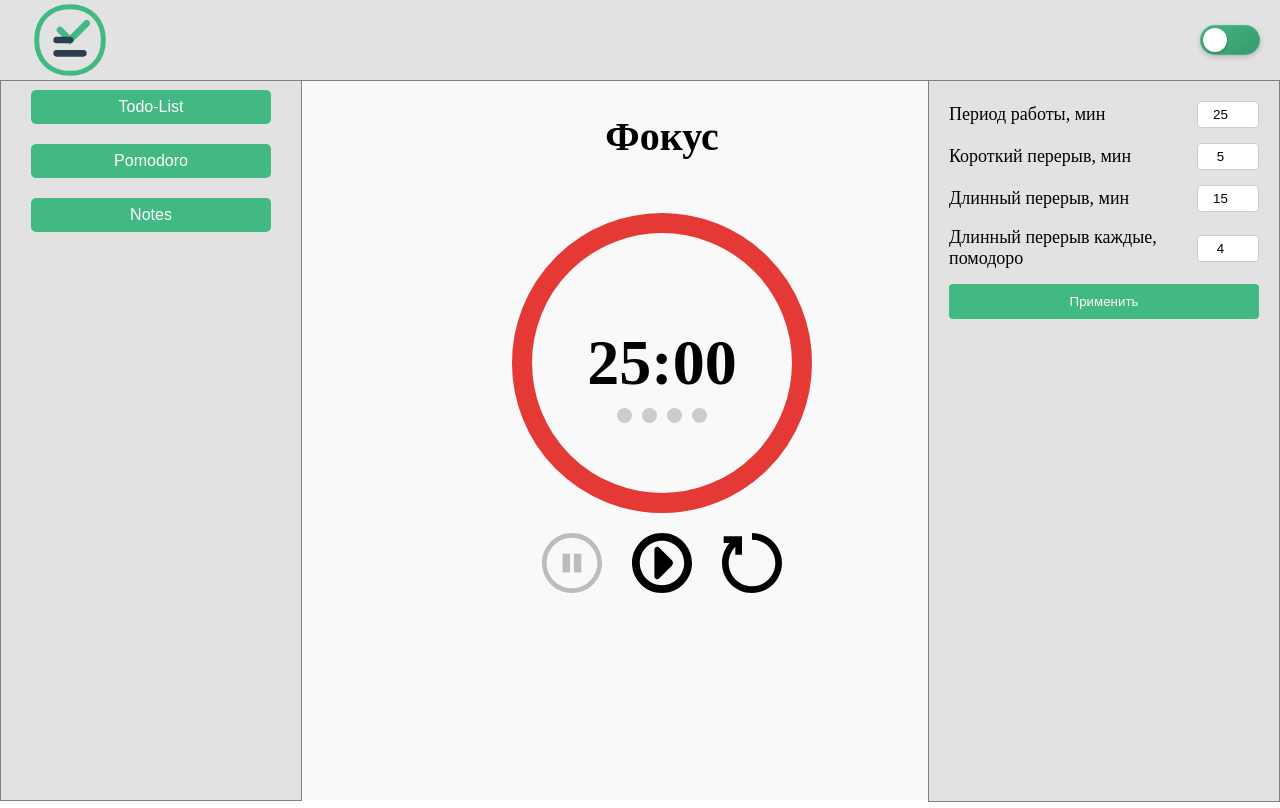
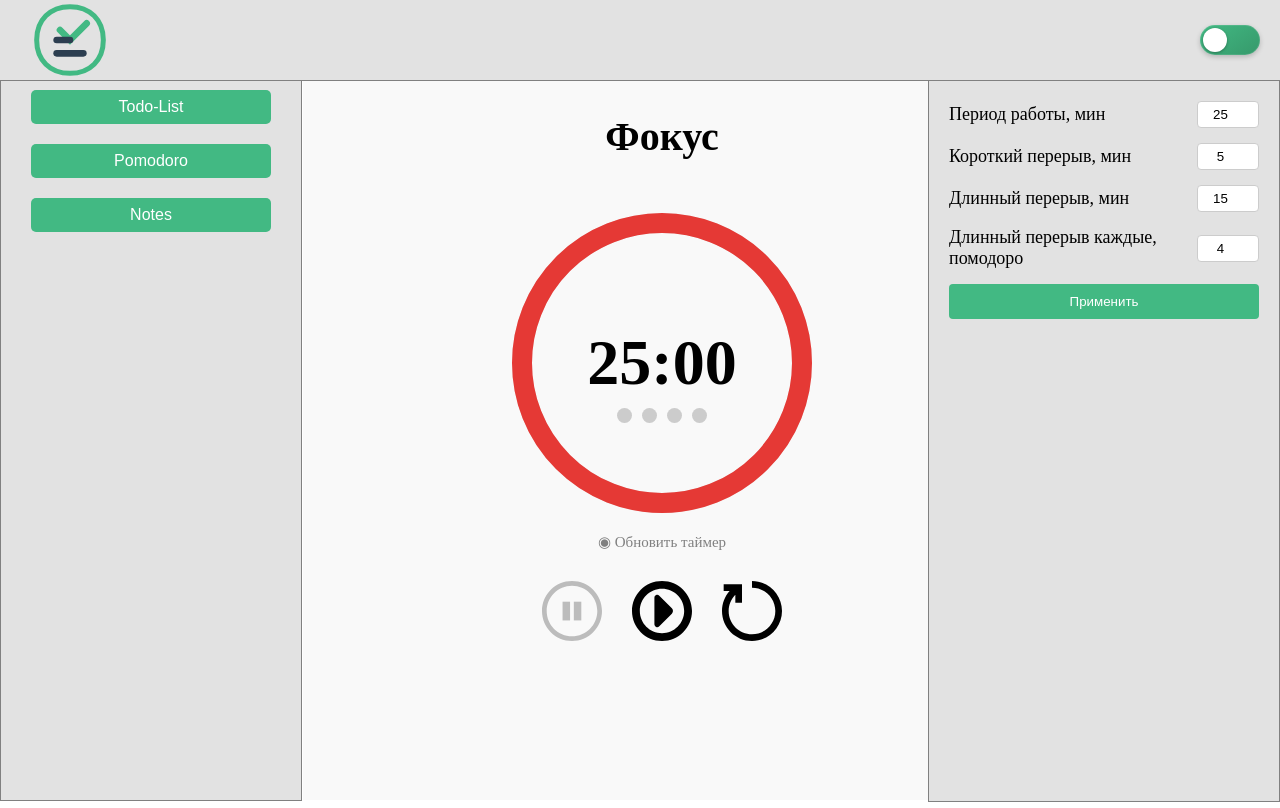
Before and after one commit to DmitryPetrakevich/vue3-Todo-List, a Vue app: page / in a window 1280 px wide. Both pictures are taken after a click on the button "Pomodoro". Built offline with nearby package versions, Linux system fonts and the light colour scheme.

Commit message:
добавил кнопку обновления таймера и переделал логику функции reset

```diff
--- a/src/components/features/pomodoro/PomodoroControls.vue
+++ b/src/components/features/pomodoro/PomodoroControls.vue
@@ -1,5 +1,13 @@
 <template>
     <div class="pomodoro-controls">
+        <span
+        class="pomodoro-controls-reset-timer"
+        @click="store.updateTimer"
+        >
+            ◉ Обновить таймер
+        </span>
+
+        <div class="pomodoro-controls__container">
         <svg fill="currentColor" version="1.1" id="Layer_1" xmlns="http://www.w3.org/2000/svg"
             class="pomodoro-controls-btn" @click="store.pause" :class="{ disabled: !store.isRunning }"
             xmlns:xlink="http://www.w3.org/1999/xlink" width="60px" height="60px" viewBox="0 0 512 512"
@@ -37,19 +45,37 @@
                 fill-rule="evenodd" />
         </svg>
     </div>
+</div>
 </template>
 
 <script setup>
 import { usePomodoroStore } from '@/stores/pomodoroStore';
 
 const store = usePomodoroStore();
-
 </script>
 
 <style scoped lang="less">
 .pomodoro-controls {
     display: flex;
+    flex-direction: column;
     gap: 30px;
+
+}
+
+.pomodoro-controls__container {
+    display: flex;
+    gap: 30px;
+}
+
+.pomodoro-controls-reset-timer {
+    text-align: center;
+    font-size: 15px;
+    color: grey;
+    transition: all 0.3s ease;
+
+    &:hover {
+        color: red;
+    }
 }
 
 .pomodoro-controls-btn {
--- a/src/components/features/pomodoro/PomodoroTimer.vue
+++ b/src/components/features/pomodoro/PomodoroTimer.vue
@@ -42,15 +42,13 @@
 
       <div class="focus-dots">
       <span
-        v-for="(done, index) in store.completedFocusDots"
+        v-for="(done, index) in completedFocusDots"
         :key="index"
         :class="{ dot: true, active: done }"
       >
       </span>
     </div>
     </div>
-
-
 
     <PomodoroControls />
   </div>
@@ -83,7 +81,16 @@
 
     const progress = store.secondsLeft / duration;
     return circumference * (1 - progress);
-  });
+  })
+
+  const completedFocusDots = computed(() => {
+    const total = store.sessionsBeforeLongBreak; // до long break
+    const count = store.focusSessionsCount % total;
+    return Array.from({ length: total }, (_, i) => i < count);
+  })
+
+
+
 </script>
 
 <style scoped lang="less">
--- a/src/stores/pomodoroStore.js
+++ b/src/stores/pomodoroStore.js
@@ -37,6 +37,12 @@ export const usePomodoroStore = defineStore("pomodoro", {
       this.pause();
       this.secondsLeft = this.focusDuration;
       this.mode = "focus";
+      this.focusSessionsCount = 0;
+    },
+
+    updateTimer() {
+      this.pause();
+      this.secondsLeft = this.focusDuration;
     },
 
     tick() {
@@ -108,12 +114,6 @@ export const usePomodoroStore = defineStore("pomodoro", {
       return `${String(minutes).padStart(2, "0")}:${String(seconds).padStart(2, "0")}`;
     },
 
-    completedFocusDots: (state) => {
-      const total = state.sessionsBeforeLongBreak; // до long break
-      const count = state.focusSessionsCount % total;
-      return Array.from({ length: total }, (_, i) => i < count);
-    },
-
     circleColor: (state) => {
       switch (state.mode) {
         case "focus":
```
